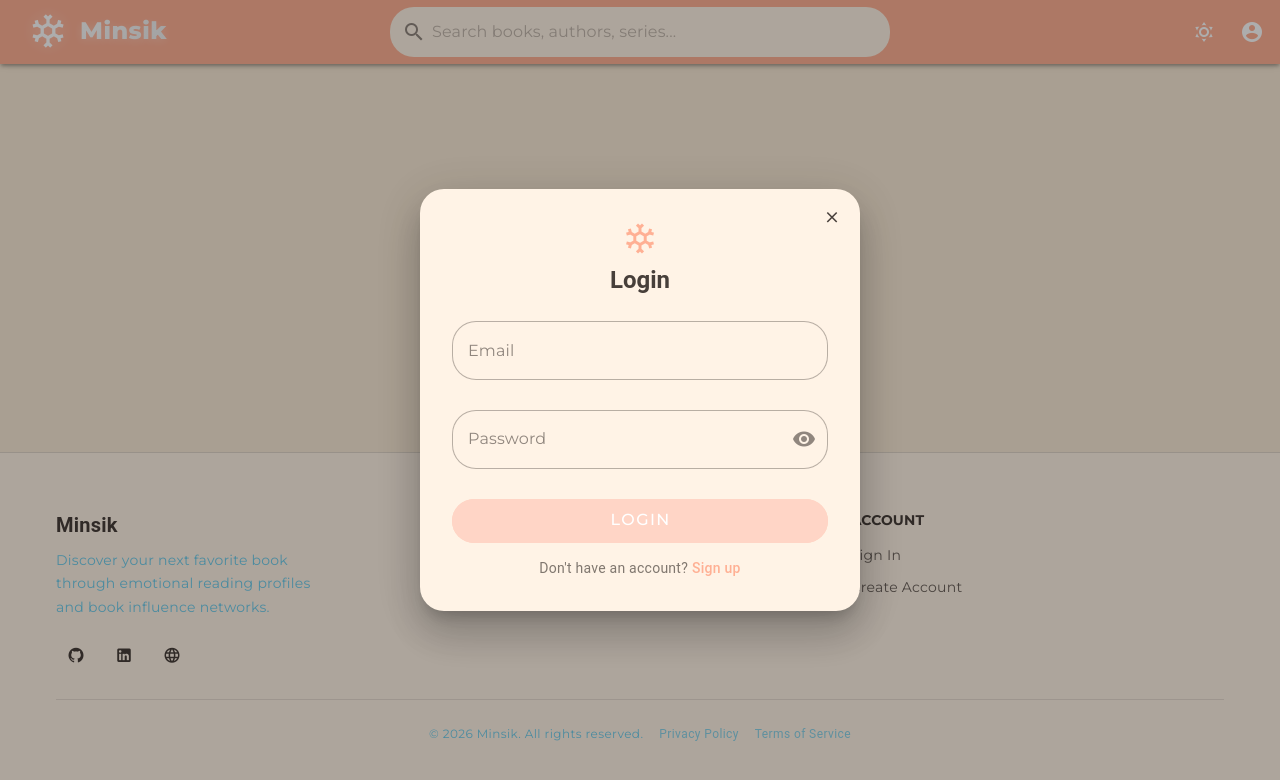
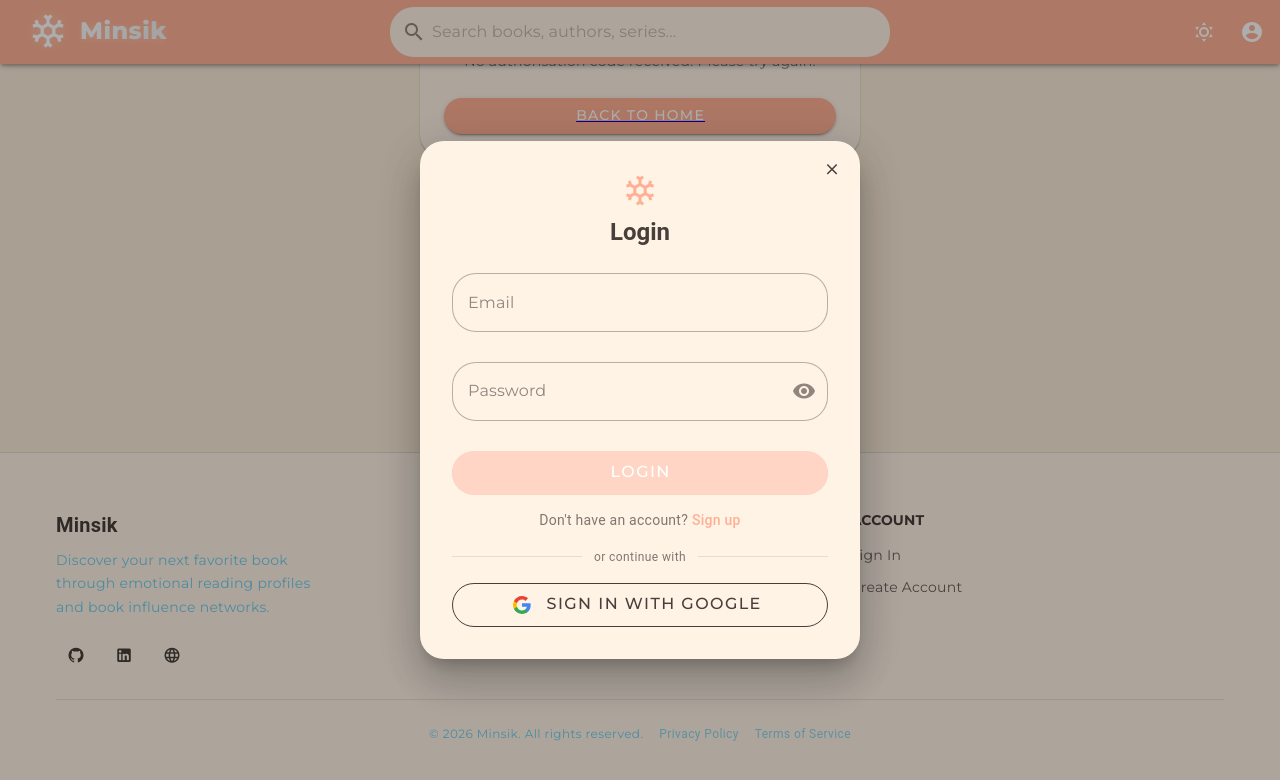
Before and after one commit to JakubTuta/Minsik-web, a Nuxt app: page /auth/google/callback in a window 1280 px wide. Both pictures are taken after a click on the button "Sign In". Shown: the top 780 px of the page. Built offline with nearby package versions, Linux system fonts and the light colour scheme.

Commit message:
google auth

```diff
--- a/app/components/auth/AuthDialog.vue
+++ b/app/components/auth/AuthDialog.vue
@@ -4,6 +4,7 @@
 const authDialogStore = useAuthDialogStore()
 const authStore = useAuthStore()
 const router = useRouter()
+const config = useRuntimeConfig()
 
 const formRef = ref()
 const email = ref('')
@@ -75,6 +76,31 @@
   finally {
     loading.value = false
   }
+}
+
+function signInWithGoogle() {
+  if (!config.public.googleClientId) {
+    error.value = 'Google sign-in is not configured.'
+
+    return
+  }
+
+  if (authDialogStore.redirectTo) {
+    localStorage.setItem('minsik_google_redirect', authDialogStore.redirectTo)
+  }
+
+  const redirectUri = `${config.public.siteUrl}/auth/google/callback`
+  const params = new URLSearchParams({
+    client_id: config.public.googleClientId,
+    redirect_uri: redirectUri,
+    response_type: 'code',
+    scope: 'openid email profile',
+    access_type: 'offline',
+    prompt: 'select_account',
+  })
+
+  authDialogStore.close()
+  window.location.href = `https://accounts.google.com/o/oauth2/v2/auth?${params.toString()}`
 }
 </script>
 
@@ -245,6 +271,54 @@
               >Sign in</span>
             </template>
           </div>
+
+          <!-- Google Auth Divider -->
+          <div class="d-flex align-center my-4 gap-3">
+            <v-divider />
+
+            <span class="text-caption text-medium-emphasis text-no-wrap">or continue with</span>
+
+            <v-divider />
+          </div>
+
+          <v-btn
+            block
+            variant="outlined"
+            size="large"
+            :disabled="loading"
+            @click="signInWithGoogle"
+          >
+            <template #prepend>
+              <svg
+                width="18"
+                height="18"
+                viewBox="0 0 18 18"
+                class="me-1"
+              >
+                <path
+                  fill="#4285F4"
+                  d="M17.64 9.2c0-.637-.057-1.251-.164-1.84H9v3.481h4.844c-.209 1.125-.843 2.078-1.796 2.717v2.258h2.908c1.702-1.567 2.684-3.875 2.684-6.615z"
+                />
+
+                <path
+                  fill="#34A853"
+                  d="M9 18c2.43 0 4.467-.806 5.956-2.18l-2.908-2.259c-.806.54-1.837.86-3.048.86-2.344 0-4.328-1.584-5.036-3.711H.957v2.332C2.438 15.983 5.482 18 9 18z"
+                />
+
+                <path
+                  fill="#FBBC05"
+                  d="M3.964 10.71c-.18-.54-.282-1.117-.282-1.71s.102-1.17.282-1.71V4.958H.957C.347 6.173 0 7.548 0 9s.348 2.827.957 4.042l3.007-2.332z"
+                />
+
+                <path
+                  fill="#EA4335"
+                  d="M9 3.58c1.321 0 2.508.454 3.44 1.345l2.582-2.58C13.463.891 11.426 0 9 0 5.482 0 2.438 2.017.957 4.958L3.964 7.29C4.672 5.163 6.656 3.58 9 3.58z"
+                />
+              </svg>
+            </template>
+
+            Sign in with Google
+          </v-btn>
         </v-form>
       </v-card-text>
     </v-card>
--- /dev/null
+++ b/app/pages/auth/google/callback.vue
@@ -0,0 +1,104 @@
+<script setup lang="ts">
+definePageMeta({ ssr: false })
+
+const route = useRoute()
+const router = useRouter()
+const authStore = useAuthStore()
+const config = useRuntimeConfig()
+
+const state = ref<'loading' | 'success' | 'error'>('loading')
+const errorMessage = ref('')
+
+async function handleCallback() {
+  const code = route.query.code as string | undefined
+  const oauthError = route.query.error as string | undefined
+
+  if (oauthError) {
+    state.value = 'error'
+    errorMessage.value = oauthError === 'access_denied'
+      ? 'You cancelled the Google sign-in. You can try again any time.'
+      : `Google sign-in error: ${oauthError}`
+
+    return
+  }
+
+  if (!code) {
+    state.value = 'error'
+    errorMessage.value = 'No authorisation code received. Please try again.'
+
+    return
+  }
+
+  const redirectUri = `${config.public.siteUrl}/auth/google/callback`
+  const result = await authStore.googleAuth(code, redirectUri)
+
+  if (result.success) {
+    state.value = 'success'
+    const savedRedirect = localStorage.getItem('minsik_google_redirect')
+    localStorage.removeItem('minsik_google_redirect')
+    await router.replace(savedRedirect || '/')
+  }
+  else {
+    state.value = 'error'
+    errorMessage.value = result.error || 'Google sign-in failed. Please try again.'
+  }
+}
+
+onMounted(handleCallback)
+</script>
+
+<template>
+  <v-container
+    class="d-flex align-center justify-center"
+    style="min-height: 80vh;"
+  >
+    <!-- Loading -->
+    <div
+      v-if="state === 'loading'"
+      class="d-flex flex-column align-center gap-6"
+    >
+      <v-progress-circular
+        indeterminate
+        color="primary"
+        size="64"
+      />
+
+      <p class="text-h6 text-medium-emphasis">
+        Signing you in…
+      </p>
+    </div>
+
+    <!-- Error -->
+    <v-card
+      v-else-if="state === 'error'"
+      max-width="440"
+      class="pa-6 text-center"
+      rounded="xl"
+    >
+      <v-icon
+        icon="mdi-alert-circle-outline"
+        color="error"
+        size="56"
+        class="mb-4"
+      />
+
+      <h2 class="text-h5 font-weight-bold mb-2">
+        Sign-in failed
+      </h2>
+
+      <p class="text-body-2 text-medium-emphasis mb-6">
+        {{ errorMessage }}
+      </p>
+
+      <NuxtLink to="/">
+        <v-btn
+          color="primary"
+          variant="elevated"
+          block
+        >
+          Back to home
+        </v-btn>
+      </NuxtLink>
+    </v-card>
+  </v-container>
+</template>
--- a/app/stores/api.ts
+++ b/app/stores/api.ts
@@ -23,7 +23,7 @@
       // Request interceptor
       client.interceptors.request.use(
         (config) => {
-          const authEndpoints = ['/api/v1/auth/login', '/api/v1/auth/register', '/api/v1/auth/refresh']
+          const authEndpoints = ['/api/v1/auth/login', '/api/v1/auth/register', '/api/v1/auth/refresh', '/api/v1/auth/google']
           const isAuthEndpoint = authEndpoints.some(ep => config.url?.endsWith(ep))
 
           if (!isAuthEndpoint && import.meta.client) {
--- a/app/stores/auth.ts
+++ b/app/stores/auth.ts
@@ -1,5 +1,5 @@
 import type { APIResponse } from '~/types/api'
-import type { AuthTokensData, LoginRequest, LogoutRequest, RefreshTokenRequest, RegisterRequest, UpdateProfileRequest, User } from '~/types/auth'
+import type { AuthTokensData, GoogleAuthRequest, LoginRequest, LogoutRequest, RefreshTokenRequest, RegisterRequest, UpdateProfileRequest, User } from '~/types/auth'
 import { defineStore } from 'pinia'
 
 const TOKEN_KEY = 'minsik_auth_token'
@@ -200,6 +200,32 @@
     authInitialized.value = true
   }
 
+  const googleAuth = async (code: string, redirectUri: string) => {
+    try {
+      const response = await client.value.post<APIResponse<AuthTokensData>>('/api/v1/auth/google', {
+        code,
+        redirect_uri: redirectUri,
+      } as GoogleAuthRequest)
+      const data = response.data.data!
+
+      saveToken(data.access_token, data.refresh_token)
+      user.value = data.user
+      authInitialized.value = true
+
+      return { success: true }
+    }
+    catch (error: any) {
+      console.error('Google auth failed:', error)
+
+      const errorMessage = error.response?.data?.error?.message
+        || error.response?.data?.message
+        || error.message
+        || 'Google sign-in failed'
+
+      return { success: false, error: errorMessage }
+    }
+  }
+
   const updateProfile = async (data: UpdateProfileRequest) => {
     try {
       const response = await client.value.put<APIResponse<{ user: User }>>('/api/v1/users/me', data)
@@ -230,6 +256,7 @@
     logout,
     autoLogin,
     updateProfile,
+    googleAuth,
     refreshAccessToken,
   }
 })
--- a/app/types/auth.ts
+++ b/app/types/auth.ts
@@ -41,3 +41,8 @@
   bio?: string | null
   avatar_url?: string | null
 }
+
+export interface GoogleAuthRequest {
+  code: string
+  redirect_uri: string
+}
--- a/nuxt.config.ts
+++ b/nuxt.config.ts
@@ -18,6 +18,7 @@
       siteUrl: process.env.NUXT_PUBLIC_SITE_URL || 'http://localhost:3040',
       siteName: 'Minsik',
       siteDescription: 'Discover your next favorite book through emotional reading profiles and book influence networks.',
+      googleClientId: process.env.NUXT_PUBLIC_GOOGLE_CLIENT_ID || '',
     },
   },
 
@@ -86,6 +87,7 @@
     '/authors/**': { ssr: true },
     '/series/**': { ssr: true },
     '/search': { ssr: true },
+    '/auth/**': { ssr: false },
     '/dashboard': { ssr: false },
     '/admin': { ssr: false },
     '/bookshelf': { ssr: false },
```
